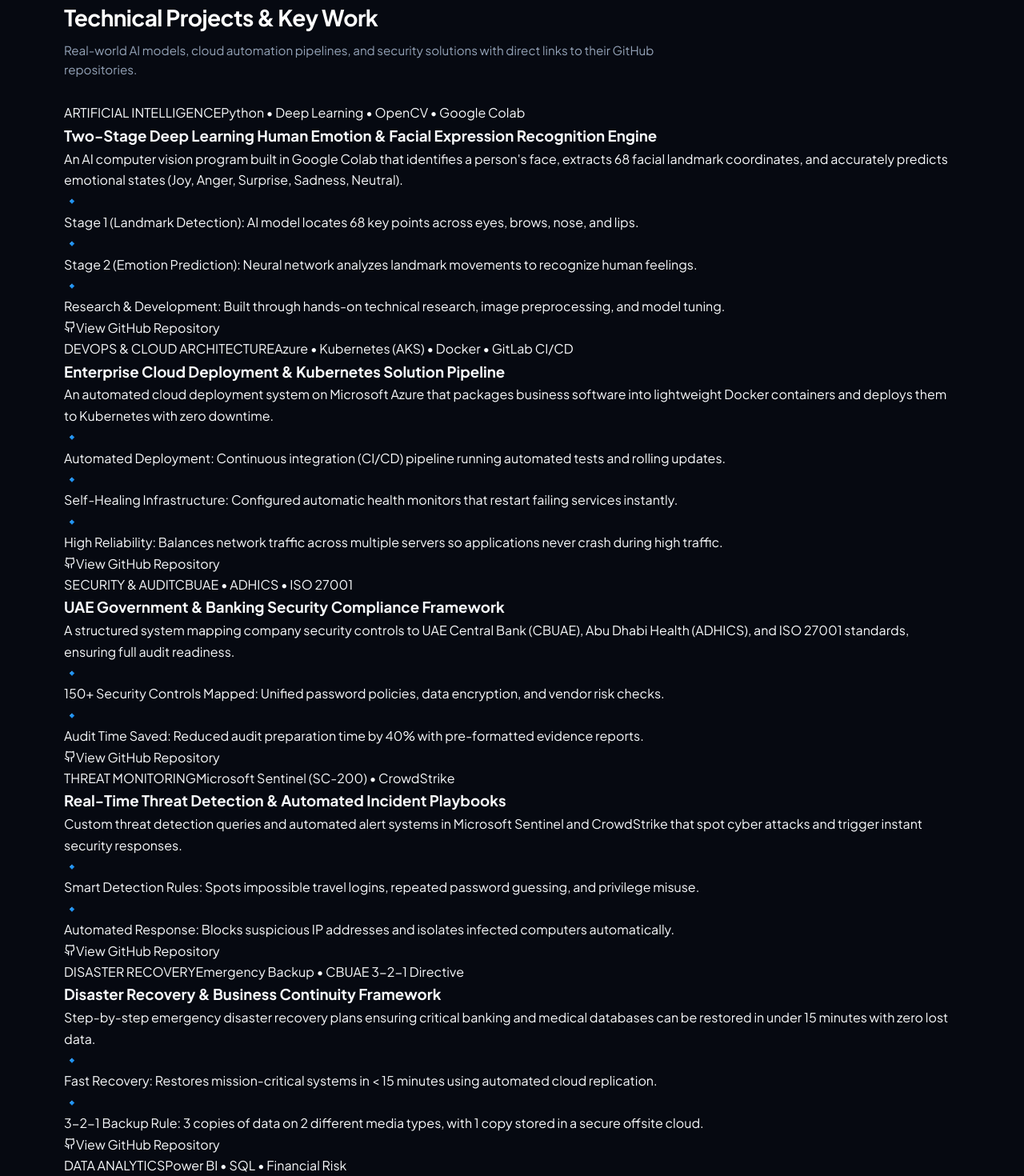
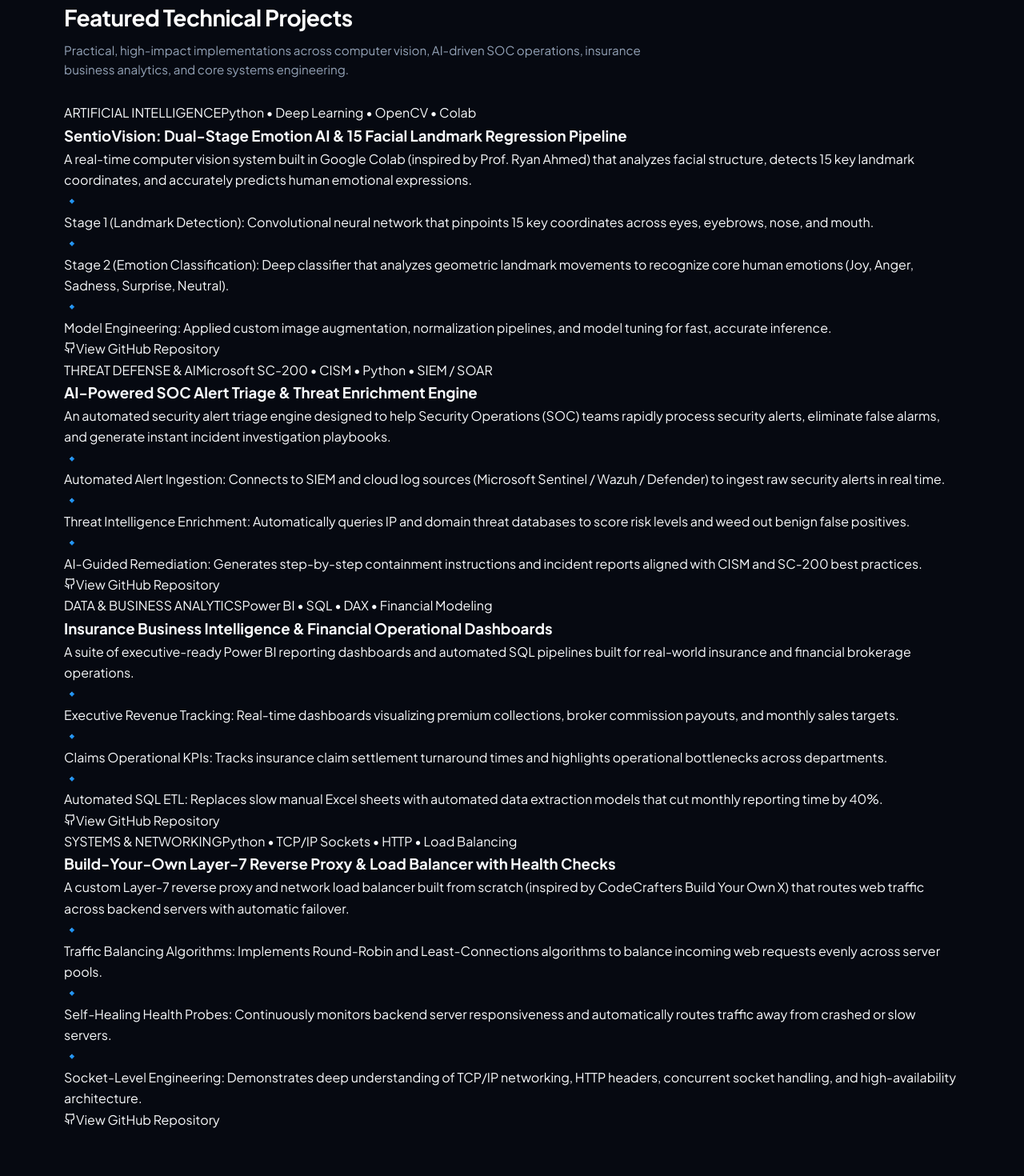
Before and after one commit to Raheel-Khan9/Raheel-Khan9.github.io, a React (Vite) app in the folder client/: page / in a window 1280 px wide. Shown: the part 4000-5470 px from the top of the page at 80% size. Built offline with nearby package versions, Linux system fonts and the light colour scheme.

Commit message:
Added Instagram Cuz I have a Life & Lift Too

```diff
--- a/client/src/components/Projects.jsx
+++ b/client/src/components/Projects.jsx
@@ -3,89 +3,63 @@
 
 const projectsData = [
   {
-    id: 'ai-emotion',
+    id: 'sentiovision-ai',
     category: 'ARTIFICIAL INTELLIGENCE',
     categoryClass: 'badge-purple',
-    tech: 'Python • Deep Learning • OpenCV • Google Colab',
-    title: 'Two-Stage Deep Learning Human Emotion & Facial Expression Recognition Engine',
-    desc: "An AI computer vision program built in Google Colab that identifies a person's face, extracts 68 facial landmark coordinates, and accurately predicts emotional states (Joy, Anger, Surprise, Sadness, Neutral).",
+    tech: 'Python • Deep Learning • OpenCV • Colab',
+    title: 'SentioVision: Dual-Stage Emotion AI & 15 Facial Landmark Regression Pipeline',
+    desc: 'A real-time computer vision system built in Google Colab (inspired by Prof. Ryan Ahmed) that analyzes facial structure, detects 15 key landmark coordinates, and accurately predicts human emotional expressions.',
     specs: [
-      { text: 'Stage 1 (Landmark Detection): AI model locates 68 key points across eyes, brows, nose, and lips.' },
-      { text: 'Stage 2 (Emotion Prediction): Neural network analyzes landmark movements to recognize human feelings.' },
-      { text: 'Research & Development: Built through hands-on technical research, image preprocessing, and model tuning.' }
+      { text: 'Stage 1 (Landmark Detection): Convolutional neural network that pinpoints 15 key coordinates across eyes, eyebrows, nose, and mouth.' },
+      { text: 'Stage 2 (Emotion Classification): Deep classifier that analyzes geometric landmark movements to recognize core human emotions (Joy, Anger, Sadness, Surprise, Neutral).' },
+      { text: 'Model Engineering: Applied custom image augmentation, normalization pipelines, and model tuning for fast, accurate inference.' }
     ],
-    repo: 'https://github.com/Raheel-Khan9/emotion-recognition-deeplearning',
+    repo: 'https://github.com/Raheel-Khan9/SentioVision-Emotion-AI',
     featured: true
   },
   {
-    id: 'devops-k8s',
-    category: 'DEVOPS & CLOUD ARCHITECTURE',
-    categoryClass: 'badge-blue',
-    tech: 'Azure • Kubernetes (AKS) • Docker • GitLab CI/CD',
-    title: 'Enterprise Cloud Deployment & Kubernetes Solution Pipeline',
-    desc: 'An automated cloud deployment system on Microsoft Azure that packages business software into lightweight Docker containers and deploys them to Kubernetes with zero downtime.',
+    id: 'ai-soc-triage',
+    category: 'THREAT DEFENSE & AI',
+    categoryClass: 'badge-emerald',
+    tech: 'Microsoft SC-200 • CISM • Python • SIEM / SOAR',
+    title: 'AI-Powered SOC Alert Triage & Threat Enrichment Engine',
+    desc: 'An automated security alert triage engine designed to help Security Operations (SOC) teams rapidly process security alerts, eliminate false alarms, and generate instant incident investigation playbooks.',
     specs: [
-      { text: 'Automated Deployment: Continuous integration (CI/CD) pipeline running automated tests and rolling updates.' },
-      { text: 'Self-Healing Infrastructure: Configured automatic health monitors that restart failing services instantly.' },
-      { text: 'High Reliability: Balances network traffic across multiple servers so applications never crash during high traffic.' }
+      { text: 'Automated Alert Ingestion: Connects to SIEM and cloud log sources (Microsoft Sentinel / Wazuh / Defender) to ingest raw security alerts in real time.' },
+      { text: 'Threat Intelligence Enrichment: Automatically queries IP and domain threat databases to score risk levels and weed out benign false positives.' },
+      { text: 'AI-Guided Remediation: Generates step-by-step containment instructions and incident reports aligned with CISM and SC-200 best practices.' }
     ],
-    repo: 'https://github.com/Raheel-Khan9/azure-k8s-cicd-pipeline',
+    repo: 'https://github.com/Raheel-Khan9/AI-SOC-Triage-Engine',
     featured: true
   },
   {
-    id: 'grc-matrix',
-    category: 'SECURITY & AUDIT',
+    id: 'powerbi-insurance',
+    category: 'DATA & BUSINESS ANALYTICS',
     categoryClass: 'badge-cyan',
-    tech: 'CBUAE • ADHICS • ISO 27001',
-    title: 'UAE Government & Banking Security Compliance Framework',
-    desc: 'A structured system mapping company security controls to UAE Central Bank (CBUAE), Abu Dhabi Health (ADHICS), and ISO 27001 standards, ensuring full audit readiness.',
+    tech: 'Power BI • SQL • DAX • Financial Modeling',
+    title: 'Insurance Business Intelligence & Financial Operational Dashboards',
+    desc: 'A suite of executive-ready Power BI reporting dashboards and automated SQL pipelines built for real-world insurance and financial brokerage operations.',
     specs: [
-      { text: '150+ Security Controls Mapped: Unified password policies, data encryption, and vendor risk checks.' },
-      { text: 'Audit Time Saved: Reduced audit preparation time by 40% with pre-formatted evidence reports.' }
+      { text: 'Executive Revenue Tracking: Real-time dashboards visualizing premium collections, broker commission payouts, and monthly sales targets.' },
+      { text: 'Claims Operational KPIs: Tracks insurance claim settlement turnaround times and highlights operational bottlenecks across departments.' },
+      { text: 'Automated SQL ETL: Replaces slow manual Excel sheets with automated data extraction models that cut monthly reporting time by 40%.' }
     ],
-    repo: 'https://github.com/Raheel-Khan9/uae-grc-compliance-matrix',
+    repo: 'https://github.com/Raheel-Khan9/PowerBI_Reports',
     featured: false
   },
   {
-    id: 'threat-detection',
-    category: 'THREAT MONITORING',
-    categoryClass: 'badge-emerald',
-    tech: 'Microsoft Sentinel (SC-200) • CrowdStrike',
-    title: 'Real-Time Threat Detection & Automated Incident Playbooks',
-    desc: 'Custom threat detection queries and automated alert systems in Microsoft Sentinel and CrowdStrike that spot cyber attacks and trigger instant security responses.',
+    id: 'build-your-own-loadbalancer',
+    category: 'SYSTEMS & NETWORKING',
+    categoryClass: 'badge-blue',
+    tech: 'Python • TCP/IP Sockets • HTTP • Load Balancing',
+    title: 'Build-Your-Own Layer-7 Reverse Proxy & Load Balancer with Health Checks',
+    desc: 'A custom Layer-7 reverse proxy and network load balancer built from scratch (inspired by CodeCrafters Build Your Own X) that routes web traffic across backend servers with automatic failover.',
     specs: [
-      { text: 'Smart Detection Rules: Spots impossible travel logins, repeated password guessing, and privilege misuse.' },
-      { text: 'Automated Response: Blocks suspicious IP addresses and isolates infected computers automatically.' }
+      { text: 'Traffic Balancing Algorithms: Implements Round-Robin and Least-Connections algorithms to balance incoming web requests evenly across server pools.' },
+      { text: 'Self-Healing Health Probes: Continuously monitors backend server responsiveness and automatically routes traffic away from crashed or slow servers.' },
+      { text: 'Socket-Level Engineering: Demonstrates deep understanding of TCP/IP networking, HTTP headers, concurrent socket handling, and high-availability architecture.' }
     ],
-    repo: 'https://github.com/Raheel-Khan9/sentinel-threat-detection-playbooks',
-    featured: false
-  },
-  {
-    id: 'bcp-drp',
-    category: 'DISASTER RECOVERY',
-    categoryClass: 'badge-blue',
-    tech: 'Emergency Backup • CBUAE 3-2-1 Directive',
-    title: 'Disaster Recovery & Business Continuity Framework',
-    desc: 'Step-by-step emergency disaster recovery plans ensuring critical banking and medical databases can be restored in under 15 minutes with zero lost data.',
-    specs: [
-      { text: 'Fast Recovery: Restores mission-critical systems in < 15 minutes using automated cloud replication.' },
-      { text: '3-2-1 Backup Rule: 3 copies of data on 2 different media types, with 1 copy stored in a secure offsite cloud.' }
-    ],
-    repo: 'https://github.com/Raheel-Khan9/bcp-drp-bia-framework',
-    featured: false
-  },
-  {
-    id: 'aml-analytics',
-    category: 'DATA ANALYTICS',
-    categoryClass: 'badge-emerald',
-    tech: 'Power BI • SQL • Financial Risk',
-    title: 'Financial Anti-Money Laundering (AML) & Risk Analytics',
-    desc: 'Automated data models and Power BI reports that evaluate customer transactions, identify suspicious financial behavior, and cut reporting time by 40%.',
-    specs: [
-      { text: 'Smart Risk Scoring: Automatically groups customer transactions into clear low, medium, and high-risk tiers.' },
-      { text: 'Automated Reports: Replaced slow manual spreadsheets with instant, auto-refreshing Power BI dashboards.' }
-    ],
-    repo: 'https://github.com/Raheel-Khan9/aml-cft-risk-analytics',
+    repo: 'https://github.com/Raheel-Khan9/build-your-own-loadbalancer',
     featured: false
   }
 ];
@@ -94,9 +68,9 @@
   return (
     <section id="projects" className="section reveal-section revealed">
       <div className="section-header">
-        <h2 className="section-title">Technical Projects & Key Work</h2>
+        <h2 className="section-title">Featured Technical Projects</h2>
         <p className="section-subtitle">
-          Real-world AI models, cloud automation pipelines, and security solutions with direct links to their GitHub repositories.
+          Practical, high-impact implementations across computer vision, AI-driven SOC operations, insurance business analytics, and core systems engineering.
         </p>
       </div>
 
```
Also changed, not shown: 2 other files (tests, documents, lock files or other folders).
